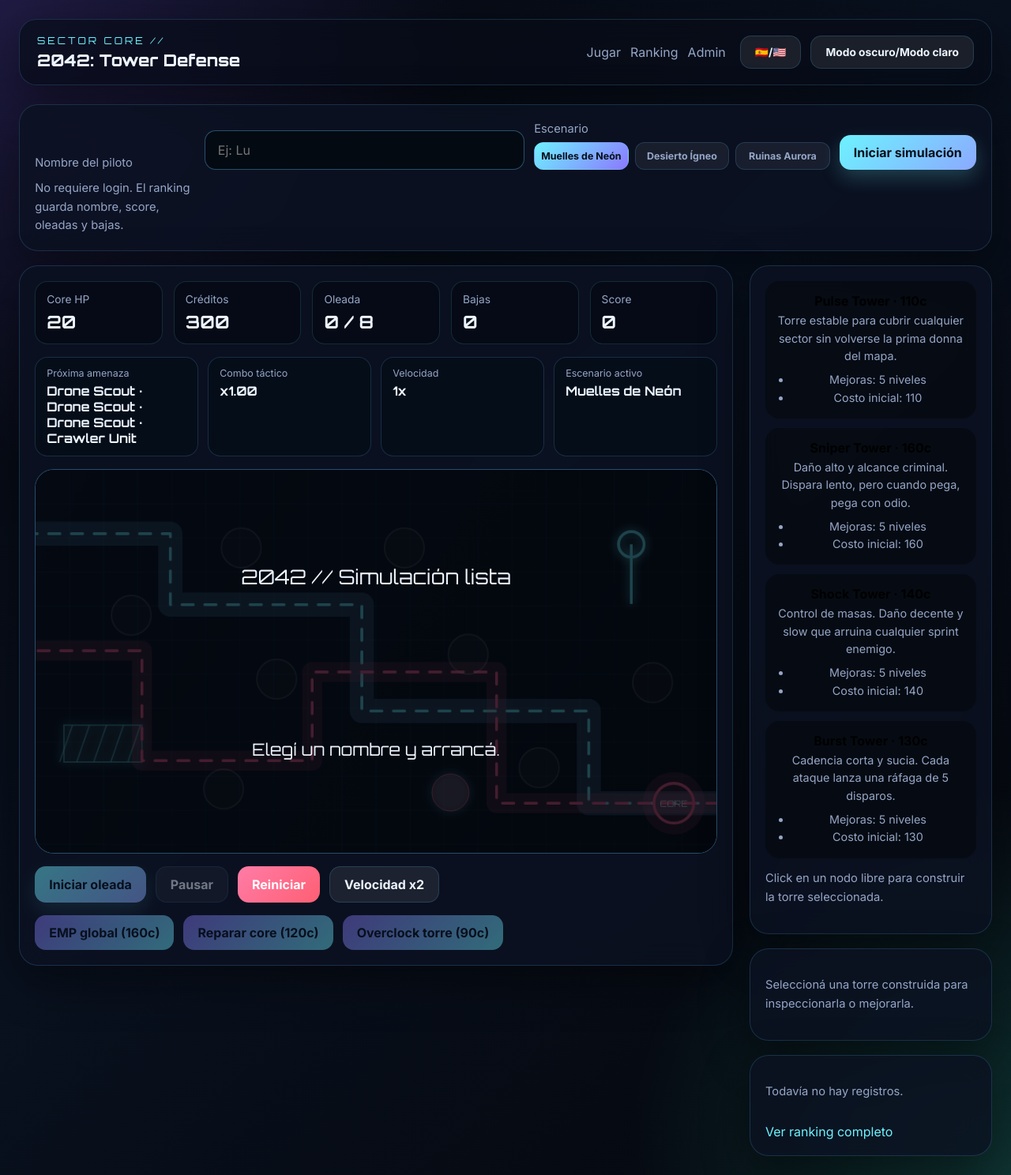
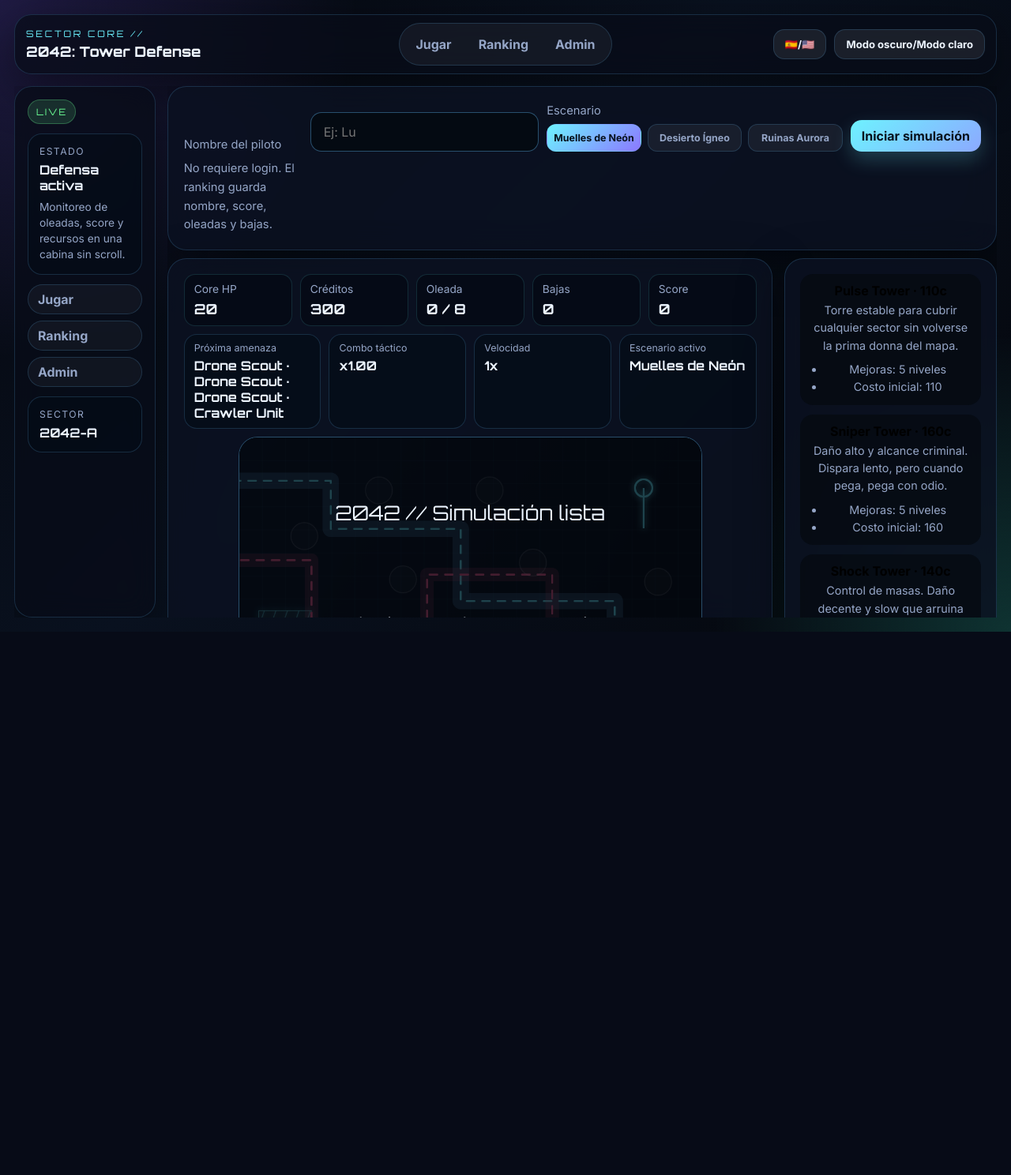
Before and after one commit to lu-developer476/2042, a Django app: page / in a window 1280 px wide. Shown: the whole page at 79% size. After the commit the page ends 800 px from the top, so only its background shows below. Run offline with Django 5.2, Linux system fonts and the light colour scheme; data that the repository does not hold is empty.

Commit message:
Add fixed game shell with navbar and sidebar (#5)

```diff
--- a/game/static/game/css/styles.css
+++ b/game/static/game/css/styles.css
@@ -37,7 +37,7 @@
 }
 
 * { box-sizing: border-box; }
-html, body { margin: 0; padding: 0; min-height: 100%; }
+html, body { margin: 0; padding: 0; width: 100%; height: 100%; overflow: hidden; }
 body {
   font-family: 'Inter', sans-serif;
   color: var(--text);
@@ -50,38 +50,78 @@ body {
 a { color: inherit; text-decoration: none; }
 button, input { font: inherit; }
 
-.page-shell {
-  width: min(100%, 1680px);
-  margin: 0 auto;
-  padding: clamp(10px, 2vw, 24px);
+.app-shell {
+  width: 100vw;
+  height: 100vh;
+  display: grid;
+  grid-template-rows: auto 1fr;
+  gap: clamp(10px, 1.2vw, 16px);
+  padding: clamp(10px, 1.4vw, 18px);
+  overflow: hidden;
 }
 
-.topbar {
-  display: flex;
-  justify-content: space-between;
+.navbar {
+  display: grid;
+  grid-template-columns: minmax(230px, 1fr) auto minmax(230px, 1fr);
   align-items: center;
-  gap: 24px;
-  margin-bottom: 24px;
-  padding: 18px 22px;
-  background: rgba(8, 12, 24, 0.7);
+  gap: 18px;
+  padding: 10px 14px;
+  min-height: 74px;
+  background: rgba(8, 12, 24, 0.76);
   border: 1px solid var(--line);
   border-radius: 22px;
   backdrop-filter: blur(16px);
   box-shadow: var(--shadow);
 }
 
-.brand { display: flex; flex-direction: column; gap: 4px; }
+.brand { display: flex; flex-direction: column; gap: 4px; min-width: 0; }
 .brand-kicker, .eyebrow, h1, h2, .brand-title { font-family: 'Orbitron', sans-serif; }
-.brand-kicker, .eyebrow { color: var(--cyan); font-size: 0.78rem; letter-spacing: 0.24em; text-transform: uppercase; }
-.brand-title { font-size: 1.3rem; font-weight: 800; }
-.topbar-actions { display: flex; align-items: center; gap: 18px; flex-wrap: wrap; justify-content: flex-end; }
-.nav-links, .preference-actions { display: flex; gap: 12px; flex-wrap: wrap; align-items: center; }
-.nav-links a { color: var(--muted); }
-.utility-button { padding: 9px 12px; font-size: 0.86rem; }
-.nav-links a:hover { color: var(--text); }
+.brand-kicker, .eyebrow { color: var(--cyan); font-size: 0.72rem; letter-spacing: 0.24em; text-transform: uppercase; }
+.brand-title { font-size: clamp(1rem, 1.4vw, 1.3rem); font-weight: 800; white-space: nowrap; overflow: hidden; text-overflow: ellipsis; }
+.navbar-links, .preference-actions { display: flex; gap: 10px; flex-wrap: wrap; align-items: center; }
+.navbar-links { justify-content: center; padding: 8px; border: 1px solid var(--line); border-radius: 999px; background: rgba(255,255,255,0.05); }
+.navbar-links a, .side-nav a { color: var(--muted); font-weight: 700; padding: 8px 12px; border-radius: 999px; }
+.navbar-links a:hover, .side-nav a:hover { color: var(--text); background: rgba(109, 242, 255, 0.1); }
+.preference-actions { justify-content: flex-end; }
+.utility-button { padding: 8px 11px; font-size: 0.82rem; }
+
+.workspace {
+  min-height: 0;
+  display: grid;
+  grid-template-columns: clamp(170px, 14vw, 230px) minmax(0, 1fr);
+  gap: clamp(10px, 1.2vw, 16px);
+  overflow: hidden;
+}
+
+.app-sidebar {
+  min-height: 0;
+  display: grid;
+  align-content: start;
+  gap: 12px;
+  padding: 16px;
+  background: rgba(8, 12, 24, 0.76);
+  border: 1px solid var(--line);
+  border-radius: 22px;
+  backdrop-filter: blur(16px);
+  box-shadow: var(--shadow);
+  overflow: hidden;
+}
+.sidebar-badge { width: fit-content; padding: 7px 10px; border-radius: 999px; background: rgba(108,255,149,0.14); color: var(--success); border: 1px solid rgba(108,255,149,0.28); font-family: 'Orbitron', sans-serif; font-size: 0.72rem; letter-spacing: 0.16em; }
+.side-card, .side-metric { padding: 14px; border-radius: 18px; border: 1px solid var(--line); background: rgba(5, 11, 22, 0.55); }
+.side-label, .side-metric span { display: block; color: var(--muted); font-size: 0.76rem; margin-bottom: 6px; text-transform: uppercase; letter-spacing: 0.12em; }
+.side-card strong, .side-metric strong { font-family: 'Orbitron', sans-serif; }
+.side-card p { margin: 8px 0 0; color: var(--muted); line-height: 1.45; font-size: 0.86rem; }
+.side-nav { display: grid; gap: 8px; }
+.side-nav a { border: 1px solid var(--line); background: rgba(255,255,255,0.04); }
+
+.page-shell {
+  min-width: 0;
+  min-height: 0;
+  overflow: hidden;
+}
 
 .setup-panel {
-  margin-bottom: 18px;
+  margin-bottom: 10px;
 }
 
 .setup-panel,
@@ -100,8 +140,8 @@ button, input { font: inherit; }
 
 .setup-fields {
   display: grid;
-  grid-template-columns: minmax(180px, 0.7fr) minmax(280px, 1.4fr) auto auto;
-  gap: 12px;
+  grid-template-columns: minmax(150px, 0.6fr) minmax(250px, 1.2fr) auto auto;
+  gap: 10px;
   align-items: end;
 }
 .setup-fields .microcopy { margin: 0; align-self: center; }
@@ -120,35 +160,35 @@ button, input { font: inherit; }
 
 .content-grid {
   display: grid;
-  grid-template-columns: minmax(0, 1fr) clamp(280px, 24vw, 380px);
-  gap: clamp(14px, 1.6vw, 24px);
+  grid-template-columns: minmax(0, 1fr) clamp(250px, 21vw, 330px);
+  gap: clamp(10px, 1.2vw, 16px);
   align-items: start;
 }
 
 .hud-grid {
   display: grid;
   grid-template-columns: repeat(5, minmax(0, 1fr));
-  gap: 14px;
-  margin-bottom: 16px;
+  gap: 10px;
+  margin-bottom: 10px;
 }
 
 .hud-item {
-  padding: 14px;
-  border-radius: 16px;
+  padding: 10px 12px;
+  border-radius: 14px;
   background: rgba(5, 11, 22, 0.88);
   border: 1px solid rgba(109, 242, 255, 0.14);
 }
 .hud-item span { display: block; font-size: 0.86rem; color: var(--muted); margin-bottom: 6px; }
-.hud-item strong { font-size: 1.4rem; font-family: 'Orbitron', sans-serif; }
+.hud-item strong { font-size: 1.12rem; font-family: 'Orbitron', sans-serif; }
 
 .intel-strip {
   display: grid;
   grid-template-columns: repeat(4, minmax(0, 1fr));
-  gap: 12px;
-  margin-bottom: 16px;
+  gap: 10px;
+  margin-bottom: 10px;
 }
 .intel-strip > div {
-  padding: 12px 14px;
+  padding: 9px 12px;
   border: 1px solid var(--line);
   border-radius: 16px;
   background: rgba(5, 11, 22, 0.56);
@@ -158,7 +198,7 @@ button, input { font: inherit; }
 
 .battlefield-wrap {
   position: relative;
-  width: min(100%, calc((100vh - 250px) * 16 / 9));
+  width: min(100%, calc((100vh - 470px) * 16 / 9));
   min-width: min(100%, 320px);
   margin: 0 auto;
   border-radius: clamp(14px, 2vw, 24px);
@@ -193,13 +233,13 @@ button, input { font: inherit; }
   display: flex;
   gap: 12px;
   flex-wrap: wrap;
-  margin-top: 16px;
+  margin-top: 10px;
 }
 
 .button {
   border: none;
   border-radius: 14px;
-  padding: 12px 18px;
+  padding: 10px 14px;
   font-weight: 700;
   cursor: pointer;
   transition: transform 0.16s ease, opacity 0.16s ease, box-shadow 0.16s ease;
@@ -212,14 +252,14 @@ button, input { font: inherit; }
 .button.ability { background: linear-gradient(135deg, rgba(140,120,255,0.9), rgba(109,242,255,0.9)); color: #06101b; }
 .button.small { width: 100%; padding: 10px 12px; margin-top: 12px; }
 
-.sidebar { display: grid; gap: clamp(12px, 1.4vw, 20px); }
+.sidebar { display: grid; gap: clamp(10px, 1.1vw, 14px); min-height: 0; }
 .card h2 { font-family: 'Orbitron', sans-serif; margin-top: 0; }
 .microcopy { color: var(--muted); font-size: 0.92rem; line-height: 1.6; }
 
 .tower-shop, .selected-tower-panel { display: grid; gap: 12px; }
 .tower-card {
-  padding: 14px;
-  border-radius: 18px;
+  padding: 10px 12px;
+  border-radius: 16px;
   background: rgba(5, 10, 18, 0.8);
   border: 1px solid transparent;
 }
--- a/game/templates/game/base.html
+++ b/game/templates/game/base.html
@@ -13,25 +13,46 @@
   {% block extra_css %}{% endblock %}
 </head>
 <body>
-  <div class="page-shell">
-    <header class="topbar">
+  <div class="app-shell">
+    <nav class="navbar" aria-label="Navegación principal">
       <a class="brand" href="{% url 'home' %}">
         <span class="brand-kicker" data-i18n="brandKicker">SECTOR CORE //</span>
         <span class="brand-title">2042: Tower Defense</span>
       </a>
-      <div class="topbar-actions">
-        <nav class="nav-links" aria-label="Principal">
+      <div class="navbar-links">
+        <a href="{% url 'home' %}" data-i18n="navPlay">Jugar</a>
+        <a href="{% url 'leaderboard' %}" data-i18n="navLeaderboard">Ranking</a>
+        <a href="/admin/" data-i18n="navAdmin">Admin</a>
+      </div>
+      <div class="preference-actions" aria-label="Preferencias">
+        <button id="language-toggle" class="button ghost utility-button" type="button" aria-label="Cambiar idioma">🇪🇸/🇺🇸</button>
+        <button id="theme-toggle" class="button ghost utility-button" type="button" data-i18n="themeToggle">Modo oscuro/Modo claro</button>
+      </div>
+    </nav>
+
+    <div class="workspace">
+      <aside class="app-sidebar" aria-label="Panel de estado">
+        <div class="sidebar-badge">LIVE</div>
+        <div class="side-card">
+          <span class="side-label">Estado</span>
+          <strong>Defensa activa</strong>
+          <p>Monitoreo de oleadas, score y recursos en una cabina sin scroll.</p>
+        </div>
+        <div class="side-nav">
           <a href="{% url 'home' %}" data-i18n="navPlay">Jugar</a>
           <a href="{% url 'leaderboard' %}" data-i18n="navLeaderboard">Ranking</a>
           <a href="/admin/" data-i18n="navAdmin">Admin</a>
-        </nav>
-        <div class="preference-actions" aria-label="Preferencias">
-          <button id="language-toggle" class="button ghost utility-button" type="button" aria-label="Cambiar idioma">🇪🇸/🇺🇸</button>
-          <button id="theme-toggle" class="button ghost utility-button" type="button" data-i18n="themeToggle">Modo oscuro/Modo claro</button>
         </div>
-      </div>
-    </header>
-    {% block content %}{% endblock %}
+        <div class="side-metric">
+          <span>Sector</span>
+          <strong>2042-A</strong>
+        </div>
+      </aside>
+
+      <main class="page-shell">
+        {% block content %}{% endblock %}
+      </main>
+    </div>
   </div>
   <script src="{% static 'game/js/preferences.js' %}"></script>
   {% block extra_js %}{% endblock %}
```
Also changed, not shown: other parts of game/static/game/css/styles.css (+15 -6 lines).
